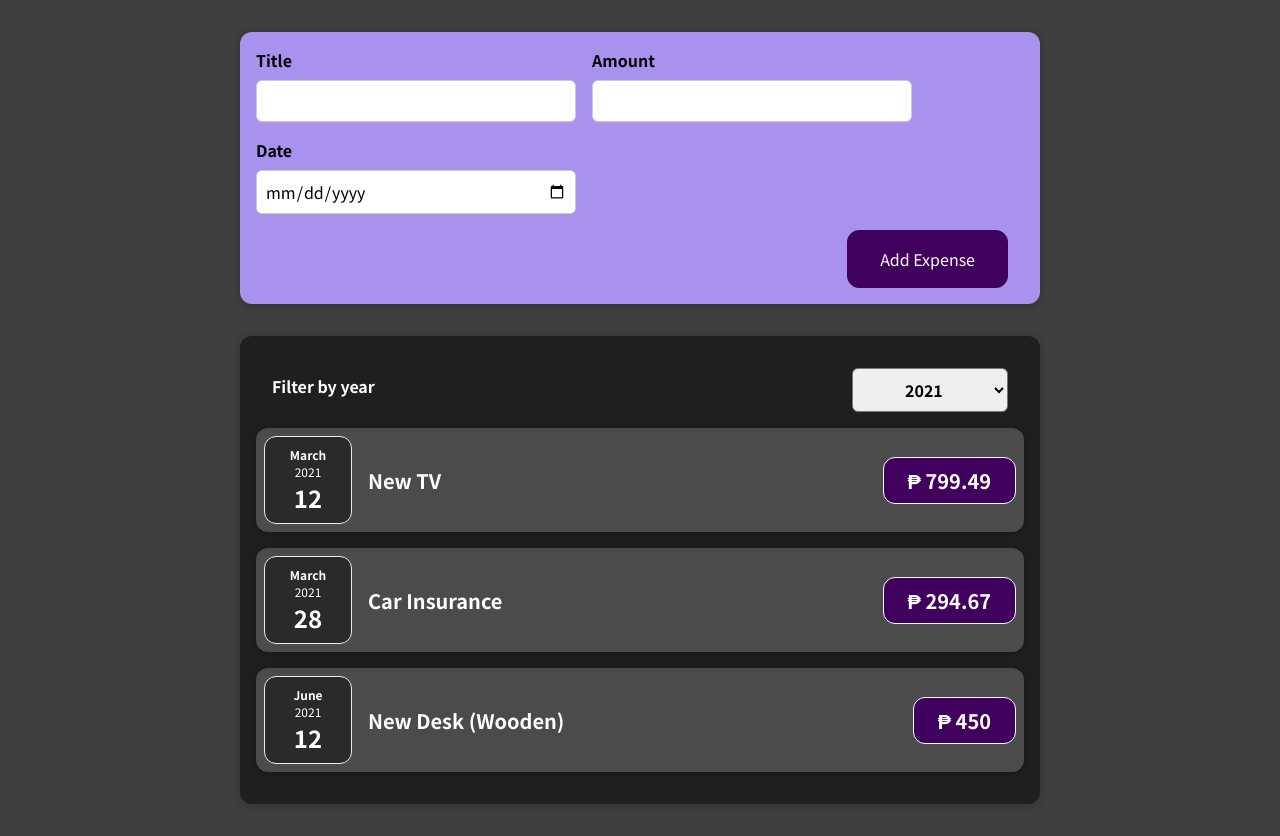
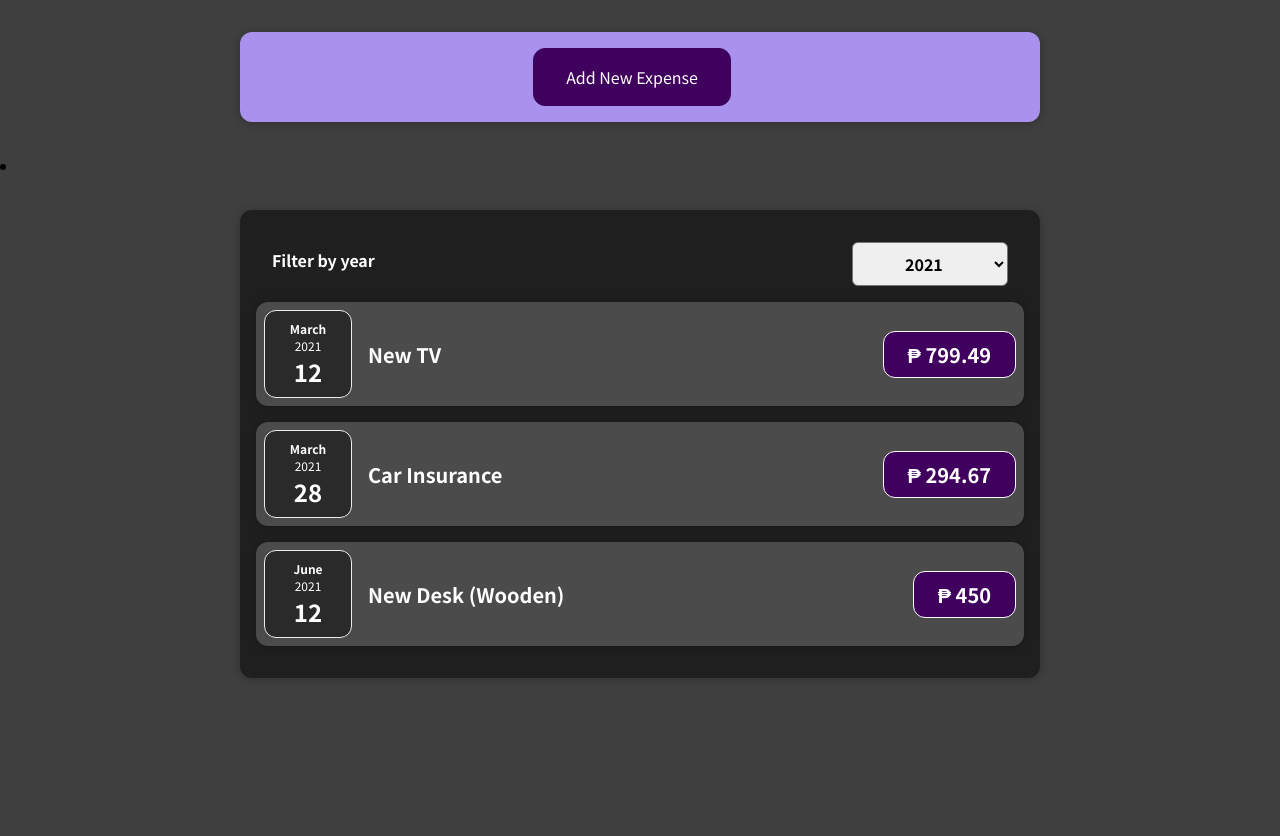
Before and after one commit to EBR-code/expense-tracker, a React (Create React App) app: page / in a window 1280 px wide. After the commit the page ends 800 px from the top, so only its background shows below. Built offline with nearby package versions, Linux system fonts and the light colour scheme.

Commit message:
add Add New Expense button functionality to ExpenseForm

```diff
--- a/src/components/Expenses/Expenses.js
+++ b/src/components/Expenses/Expenses.js
@@ -1,11 +1,11 @@
 import React, { useState } from 'react';
 import Card from '../UI/Card';
-import ExpenseItem from './ExpenseItem';
 import ExpensesFilter from './ExpensesFilter';
 import './Expenses.css';
+import ExpensesList from './ExpensesList';
 
 //from App.js we pass the expenseArray throught props "items"
-const ExpensesList = (props) => {
+const Expenses = (props) => {
   const [yearChange, setYearChange] = useState('2021');
   // a function that handles the data from the onYearChange props, by setting that data to setYearChange
   const saveYearChangeHandler = (chosenYear) => {
@@ -15,31 +15,21 @@
   const filteredExpenses = props.items.filter((expense) => {
     return expense.date.getFullYear().toString() === yearChange;
   });
-  // if filtered expense-data-array has empty data, return "No Expenses Found" else iterate through the array and, map elements to ExpenseItem attribute
-  let expensesContent = <p>No Expenses found.</p>;
-
-  if (filteredExpenses.length > 0) {
-    expensesContent = filteredExpenses.map((expense, index) => (
-      <ExpenseItem
-        key={expense.id}
-        title={expense.title}
-        amount={expense.amount}
-        date={expense.date}
-      />
-    ));
-  }
 
   return (
+    // added li for semantic reasons
+    <li>
       <div>
         <Card className="expenses">
           <ExpensesFilter
             defaultYear={yearChange}
             onYearChange={saveYearChangeHandler}
           />
-        {expensesContent}
+          <ExpensesList items={filteredExpenses} />
         </Card>
       </div>
+    </li>
   );
 };
 
-export default ExpensesList;
+export default Expenses;
--- /dev/null
+++ b/src/components/Expenses/ExpensesList.css
@@ -0,0 +1,9 @@
+.expenses-list {
+  list-style: none;
+  padding: 0;
+}
+
+.expenses-list__fallback {
+  color: white;
+  text-align: center;
+}
--- /dev/null
+++ b/src/components/Expenses/ExpensesList.js
@@ -0,0 +1,26 @@
+import React from 'react';
+import './ExpensesList.css';
+import ExpenseItem from './ExpenseItem';
+
+const ExpensesList = (props) => {
+  // if filtered expense-data-array has empty data, return "No Expenses Found" else iterate through the array and, map elements to ExpenseItem attribute
+
+  if (props.items.length === 0) {
+    return <h2 className="expenses-list__fallback">No Expenses Found.</h2>;
+  }
+
+  return (
+    <ul className="expenses-list">
+      {props.items.map((expense) => (
+        <ExpenseItem
+          key={expense.id}
+          title={expense.title}
+          amount={expense.amount}
+          date={expense.date}
+        />
+      ))}
+    </ul>
+  );
+};
+
+export default ExpensesList;
--- a/src/components/NewExpenses/ExpenseForm.js
+++ b/src/components/NewExpenses/ExpenseForm.js
@@ -1,25 +1,25 @@
 import React, { useState } from 'react';
 import './ExpenseForm.css';
 
-const ExpenseForm = props => {
+const ExpenseForm = (props) => {
   //3 states for the ExpenseForm inputs.
   const [enteredTitle, setEnteredTitle] = useState('');
   const [enteredAmount, setEnteredAmount] = useState('');
   const [enteredDate, setEnteredDate] = useState('');
 
-  const titleChangeHandler = event => {
+  const titleChangeHandler = (event) => {
     // passes data from title input to the 2nd element in the title state.
     // event.target.value is from the browser
     setEnteredTitle(event.target.value);
   };
-  const amountChangeHandler = event => {
+  const amountChangeHandler = (event) => {
     setEnteredAmount(event.target.value);
   };
-  const dateChangeHandler = event => {
+  const dateChangeHandler = (event) => {
     setEnteredDate(event.target.value);
   };
   // function handler that gets and passed the data from the form to
-  const submitHandler = event => {
+  const submitHandler = (event) => {
     //prevent page to reload on form-submit
     event.preventDefault();
     // packs  data from submitted form input into the expenseData object
@@ -71,6 +71,9 @@
         </div>
       </div>
       <div className="new-expense__actions">
+        <button type="button" onClick={props.onCancel}>
+          Cancel
+        </button>
         <button type="submit">Add Expense</button>
       </div>
     </form>
--- a/src/components/NewExpenses/NewExpense.js
+++ b/src/components/NewExpenses/NewExpense.js
@@ -1,11 +1,22 @@
-import React from 'react';
+import React, { useState } from 'react';
 
 import ExpenseForm from './ExpenseForm';
 import './NewExpense.css';
 
-const NewExpense = props => {
+const NewExpense = (props) => {
+  // TODO add "Add New Expense" Button which intially shows instead of the ExpenseForm
+  const [isEditing, setIsEditing] = useState(false);
+
+  const addNewExpenseHandler = () => {
+    // listen when the button gets clicked,
+    setIsEditing(true);
+    // if it gets clicked show ExpenseForm,
+  };
+  const cancelAddNewExpenseHandler = () => {
+    setIsEditing(false);
+  };
   //function we passed through a prop to get expenseData from child component-ExpenseForm.
-  const saveExpenseDataHandler = enteredExpenseData => {
+  const saveExpenseDataHandler = (enteredExpenseData) => {
     const expenseData = {
       ...enteredExpenseData,
       // FIXME later
@@ -15,10 +26,19 @@
     props.onAddExpense(expenseData);
     console.log(expenseData);
   };
+
   return (
     <div className="new-expense">
+      {!isEditing && (
+        <button onClick={addNewExpenseHandler}>Add New Expense</button>
+      )}
       {/* gets the submitted expense data from ExpenseForm. */}
-      <ExpenseForm onSaveExpenseData={saveExpenseDataHandler} />
+      {isEditing && (
+        <ExpenseForm
+          onSaveExpenseData={saveExpenseDataHandler}
+          onCancel={cancelAddNewExpenseHandler}
+        />
+      )}
     </div>
   );
 };
```
Also changed, not shown: 1 other file (tests, documents, lock files or other folders). Lines whose indentation alone changed are shown as unchanged.
